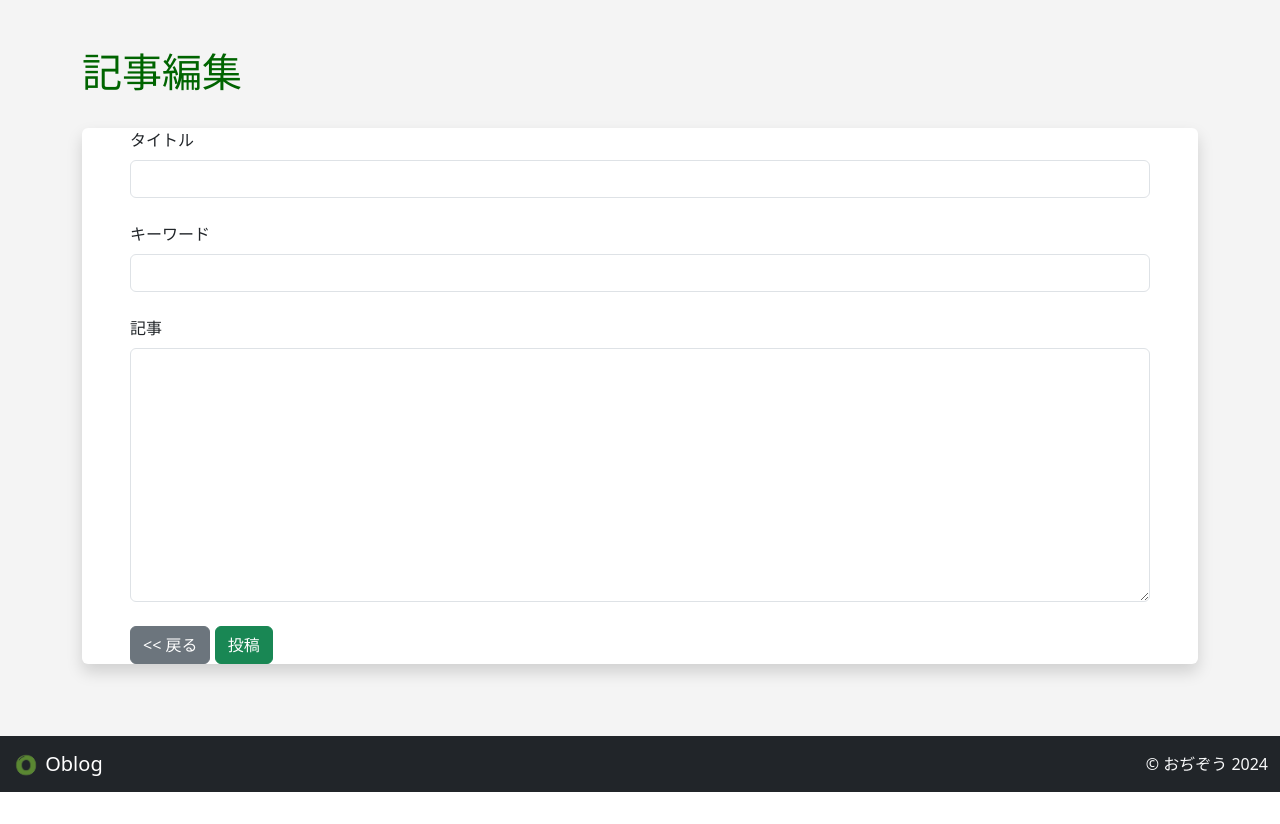
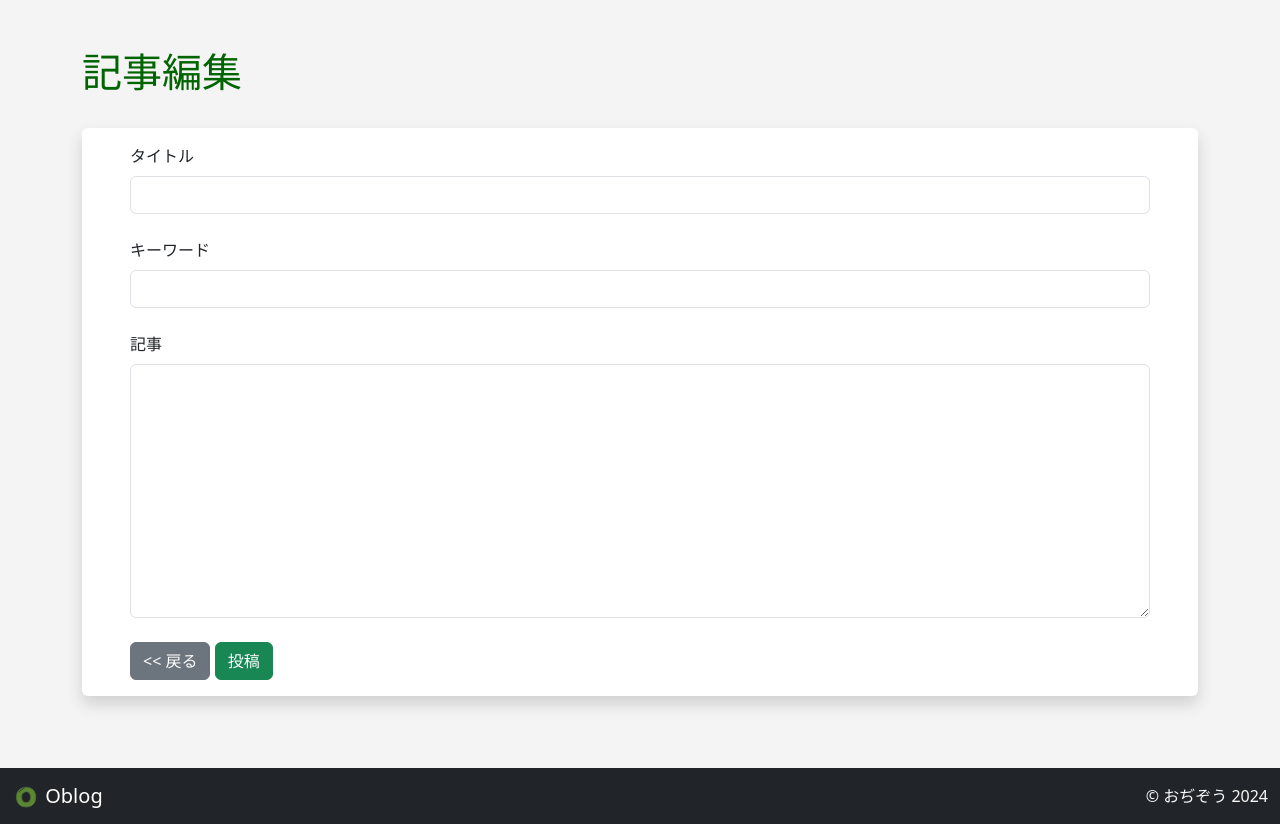
Before and after one commit to ojizou003/oblog, a Flask app: template templates/edit_post.html in a window 1280 px wide. Shown: the part 57-881 px from the top of the page. Before the commit the page ends 849 px from the top, so only its background shows below. Run offline with Flask 3, Linux system fonts and the light colour scheme; the template is opened without the code that fills it: values that come from a table or form of the project are taken from there, others are empty; some libraries are stand-ins or nearby versions.

Commit message:
🩹 調整

```diff
--- a/templates/edit_post.html
+++ b/templates/edit_post.html
@@ -13,7 +13,7 @@ get_flashed_messages() %}
 <br />
 <h1>記事編集</h1>
 <br />
-<div class="shadow px-5 mb-5 bg-body rounded">
+<div class="shadow p-3 px-md-5 mb-5 bg-body rounded">
   <form method="POST">
     {{ form.hidden_tag() }}
     {{ form.title.label(class="form-label") }}
```
